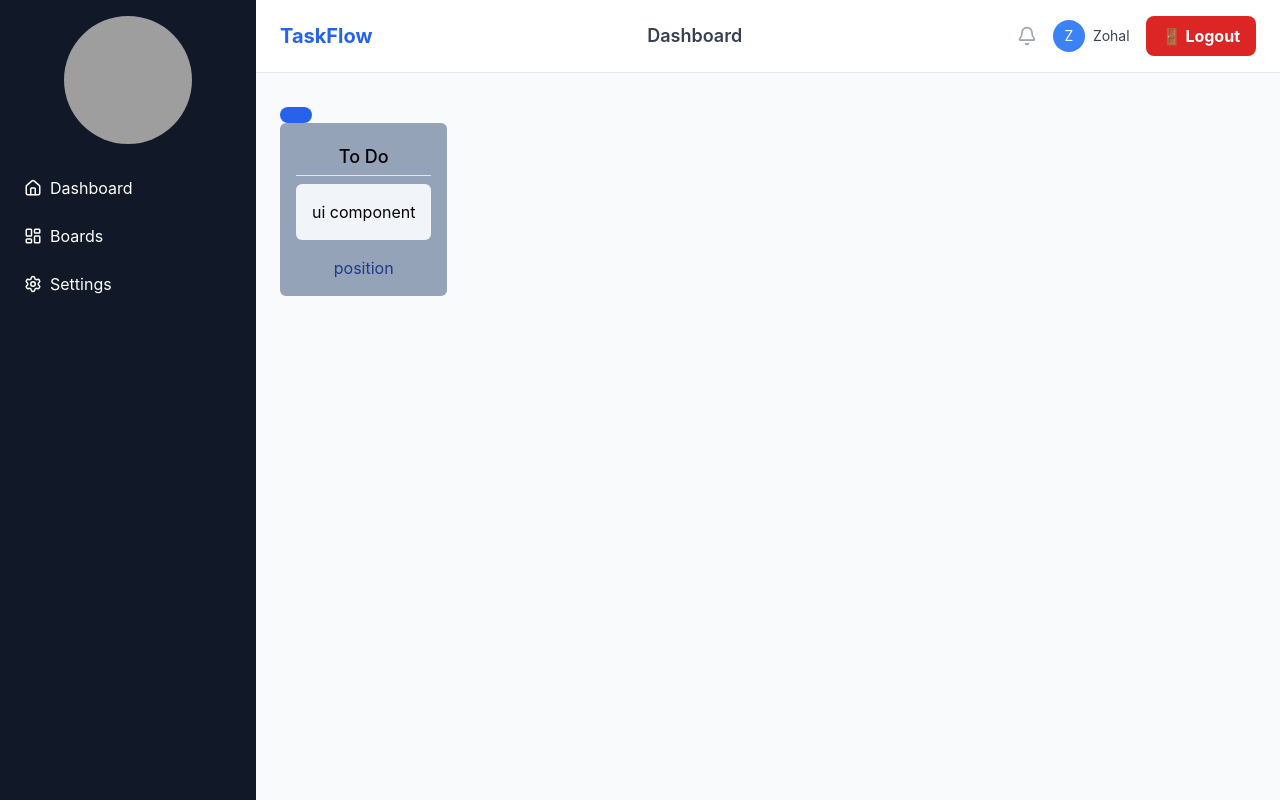
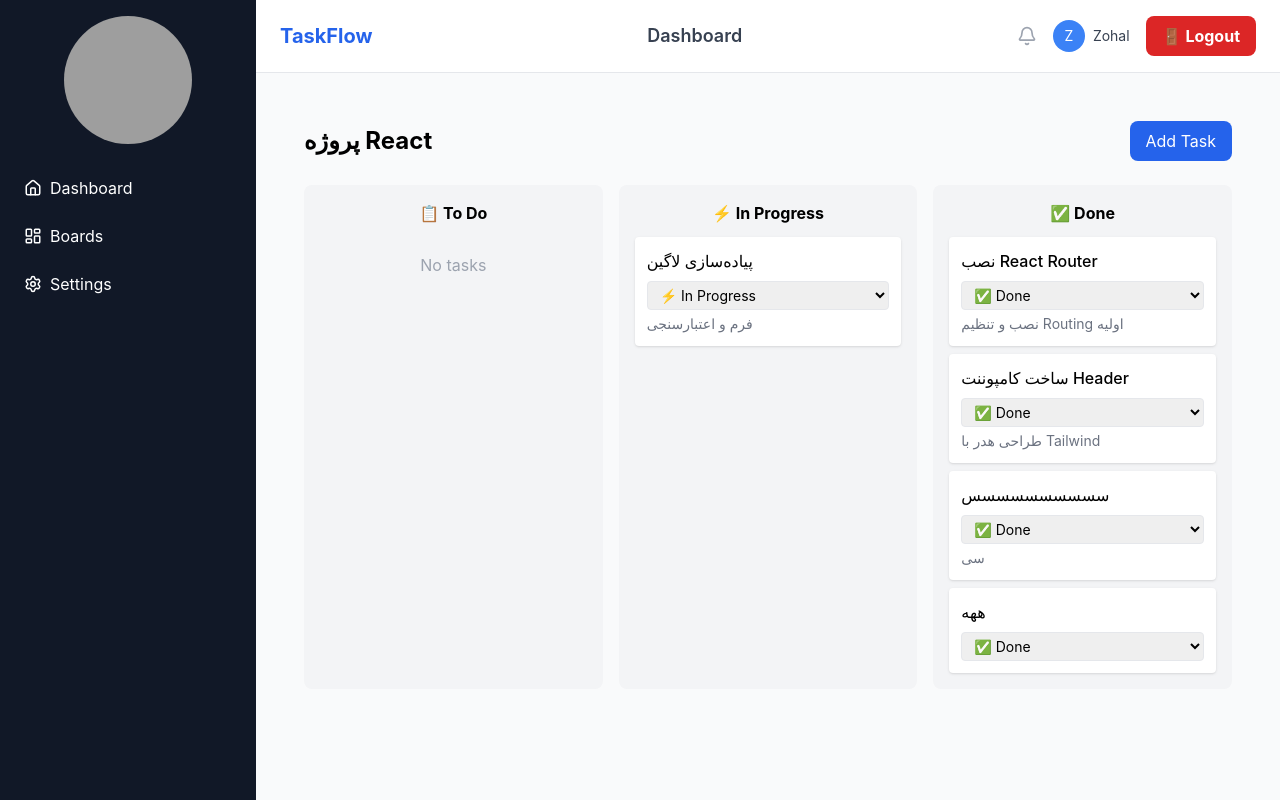
Before and after one commit to Dayana780/task-management, a React (Vite) app: page /boards/1 in a window 1280 px wide. Built offline with nearby package versions, Linux system fonts and the light colour scheme; data requests are answered from the project's data file; sample sign-in values are in the browser's storage; grey boxes are pictures that could not be loaded.

Commit message:
feat: complete day 4 - tasks CRUD with status change

```diff
--- a/db.json
+++ b/db.json
@@ -16,14 +16,46 @@
       "color": "purple"
     },
     {
-      "name": "ooooooooo",
+      "name": "ظطط",
       "color": "blue",
-      "id": "Ic1Va_yvN58"
+      "id": "aLTQ_Ym5e9Y"
+    }
+  ],
+  "tasks": [
+    {
+      "id": "1",
+      "title": "نصب React Router",
+      "description": "نصب و تنظیم Routing اولیه",
+      "status": "done",
+      "boardId": 1
     },
     {
-      "name": "pppppp",
-      "color": "red",
-      "id": "rKqvYitWEj8"
+      "id": "2",
+      "title": "ساخت کامپوننت Header",
+      "description": "طراحی هدر با Tailwind",
+      "status": "done",
+      "boardId": 1
+    },
+    {
+      "id": "3",
+      "title": "پیاده‌سازی لاگین",
+      "description": "فرم و اعتبارسنجی",
+      "status": "in-progress",
+      "boardId": 1
+    },
+    {
+      "title": "سسسسسسسسسس",
+      "description": "سی",
+      "status": "done",
+      "boardId": 1,
+      "id": "7G9RQc0bQJk"
+    },
+    {
+      "title": "ههه",
+      "description": "",
+      "status": "done",
+      "boardId": 1,
+      "id": "Q-t9-q0tGqc"
     }
   ],
   "$schema": "./node_modules/json-server/schema.json"
--- /dev/null
+++ b/src/components/features/TaskCard.jsx
@@ -0,0 +1,21 @@
+function TaskCard({ task, onStatusChange }) {
+  return (
+    <div className="bg-white p-3 rounded shadow">
+      <h3 className="font-medium">{task.title}</h3>
+      <select
+        value={task.status}
+        onChange={(e) => onStatusChange(task.id, e.target.value)}
+        className="mt-2 text-sm border rounded px-2 py-1 w-full"
+      >
+        <option value="todo">📋 To Do</option>
+        <option value="in-progress">⚡ In Progress</option>
+        <option value="done">✅ Done</option>
+      </select>
+      {task.description && (
+        <p className="text-sm text-gray-500 mt-1">{task.description}</p>
+      )}
+    </div>
+  );
+}
+
+export default TaskCard;
--- /dev/null
+++ b/src/components/features/TaskColumn.jsx
@@ -0,0 +1,19 @@
+import TaskCard from "./TaskCard";
+function TaskColumn({ title, status, tasks, onStatusChange }) {
+  const filteredTasks = tasks.filter((task) => task.status === status);
+
+  return (
+    <div className="bg-gray-100 rounded-lg p-4">
+      <h2 className="font-bold mb-3 text-center">{title}</h2>
+      <div className="space-y-2">
+        {filteredTasks.map((task) => (
+          <TaskCard key={task.id} task={task} onStatusChange={onStatusChange} />
+        ))}
+        {filteredTasks.length === 0 && (
+          <p className="text-gray-400 text-center py-4">No tasks</p>
+        )}
+      </div>
+    </div>
+  );
+}
+export default TaskColumn;
--- /dev/null
+++ b/src/components/ui/AddTaskModal.jsx
@@ -0,0 +1,90 @@
+import { useState } from "react";
+import Button from "./Button";
+
+export default function AddTaskModal({ isOpen, onClose, onAdd, boardId }) {
+  const [title, setTitle] = useState("");
+  const [description, setDescription] = useState("");
+  const [status, setStatus] = useState("todo");
+
+  if (!isOpen) return null;
+
+  const handleSubmit = (e) => {
+    e.preventDefault();
+    if (title.trim()) {
+      onAdd({
+        title: title.trim(),
+        description: description.trim(),
+        status,
+        boardId: parseInt(boardId),
+      });
+      // reset فرم
+      setTitle("");
+      setDescription("");
+      setStatus("todo");
+    }
+  };
+
+  return (
+    <div className="fixed inset-0 bg-black bg-opacity-50 flex items-center justify-center z-50">
+      <div className="bg-white rounded-lg p-6 w-96">
+        <h2 className="text-xl font-bold mb-4">Add New Task</h2>
+
+        <form onSubmit={handleSubmit}>
+          {/* فیلد عنوان */}
+          <div className="mb-4">
+            <label className="block mb-2 font-medium">Title *</label>
+            <input
+              type="text"
+              value={title}
+              onChange={(e) => setTitle(e.target.value)}
+              className="w-full border border-gray-300 rounded-md px-3 py-2 focus:outline-none focus:ring-2 focus:ring-blue-500"
+              placeholder="Enter task title"
+              autoFocus
+              required
+            />
+          </div>
+
+          {/* فیلد توضیحات */}
+          <div className="mb-4">
+            <label className="block mb-2 font-medium">
+              Description (optional)
+            </label>
+            <textarea
+              value={description}
+              onChange={(e) => setDescription(e.target.value)}
+              className="w-full border border-gray-300 rounded-md px-3 py-2 focus:outline-none focus:ring-2 focus:ring-blue-500"
+              placeholder="Enter task description"
+              rows="3"
+            />
+          </div>
+
+          {/* فیلد وضعیت */}
+          <div className="mb-4">
+            <label className="block mb-2 font-medium">Status</label>
+            <select
+              value={status}
+              onChange={(e) => setStatus(e.target.value)}
+              className="w-full border border-gray-300 rounded-md px-3 py-2 focus:outline-none focus:ring-2 focus:ring-blue-500"
+            >
+              <option value="todo">To Do</option>
+              <option value="in-progress">In Progress</option>
+              <option value="done">Done</option>
+            </select>
+          </div>
+
+          {/* دکمه‌ها */}
+          <div className="flex justify-end gap-3">
+            <button
+              type="button"
+              onClick={onClose}
+              className="px-4 py-2 text-gray-600 hover:bg-gray-100 rounded-md transition"
+            >
+              Cancel
+            </button>
+            <Button type="submit">Add Task</Button>
+          </div>
+        </form>
+      </div>
+    </div>
+  );
+}
--- a/src/pages/BoardDetail.jsx
+++ b/src/pages/BoardDetail.jsx
@@ -1,22 +1,100 @@
+import { useParams } from "react-router-dom";
+import { useState, useEffect } from "react";
+import api from "../services/api";
 import Button from "../components/ui/Button";
+import AddTaskModal from "../components/ui/AddTaskModal";
+import TaskColumn from "../components/features/TaskColumn";
+
 function BoardDetail() {
+  const { id } = useParams();
+  const [board, setBoard] = useState(null);
+  const [tasks, setTasks] = useState([]);
+  const [loading, setLoading] = useState(true);
+  const [isModalOpen, setIsModalOpen] = useState(false);
+  const handleStatusChange = async (taskId, newStatus) => {
+    try {
+      await api.patch(`/tasks/${taskId}`, { status: newStatus });
+      setTasks(
+        tasks.map((task) =>
+          task.id === taskId ? { ...task, status: newStatus } : task,
+        ),
+      );
+    } catch (error) {
+      console.error("Error updating status:", error);
+      alert("خطا در تغییر وضعیت");
+    }
+  };
+  // تابع اضافه کردن تسک جدید
+  const handleAddTask = async (newTask) => {
+    try {
+      const response = await api.post("/tasks", newTask);
+      setTasks([...tasks, response.data]);
+      setIsModalOpen(false);
+    } catch (error) {
+      console.error("Error adding task:", error);
+      alert("خطا در اضافه کردن تسک");
+    }
+  };
+
+  // گرفتن داده‌ها از سرور
+  useEffect(() => {
+    const fetchData = async () => {
+      try {
+        const boardResponse = await api.get(`/boards/${id}`);
+        setBoard(boardResponse.data);
+
+        const tasksResponse = await api.get(`/tasks?boardId=${id}`);
+        setTasks(tasksResponse.data);
+      } catch (error) {
+        console.error(error);
+        alert("Error fetching data: " + error.message);
+      } finally {
+        setLoading(false);
+      }
+    };
+    fetchData();
+  }, [id]);
+
+  if (loading) return <div className="text-center mt-20">Loading...</div>;
+
   return (
-    <>
-      <Button type="addTask" />
+    <div className="p-6">
+      {/* هدر با دکمه Add Task */}
+      <div className="flex justify-between items-center mb-6">
+        <h1 className="text-2xl font-bold">{board?.name}</h1>
+        <Button onClick={() => setIsModalOpen(true)}>Add Task</Button>
+      </div>
 
-      <ul className="flex gap-3 ">
-        <li className="bg-slate-400 rounded-md p-4 text-center">
-          <div>
-            <h2 className="m-1 text-lg font-medium">To Do</h2>
-            <hr />
-            <ul className="bg-slate-100 rounded-md mt-2 p-4">
-              <li>ui component</li>
-            </ul>
-            <p className="text-blue-900 mt-4">position</p>
-          </div>
-        </li>
-      </ul>
-    </>
+      {/* سه ستون تسک‌ها */}
+      <div className="grid grid-cols-3 gap-4">
+        <TaskColumn
+          title="📋 To Do"
+          status="todo"
+          tasks={tasks}
+          onStatusChange={handleStatusChange}
+        />
+        <TaskColumn
+          title="⚡ In Progress"
+          status="in-progress"
+          tasks={tasks}
+          onStatusChange={handleStatusChange}
+        />
+        <TaskColumn
+          title="✅ Done"
+          status="done"
+          tasks={tasks}
+          onStatusChange={handleStatusChange}
+        />
+      </div>
+
+      {/* مودال اضافه کردن تسک */}
+      <AddTaskModal
+        isOpen={isModalOpen}
+        onClose={() => setIsModalOpen(false)}
+        onAdd={handleAddTask}
+        boardId={id}
+      />
+    </div>
   );
 }
 
```
Also changed, not shown: src/components/TaskCard.jsx (deleted), src/components/TaskColumn.jsx (deleted).
